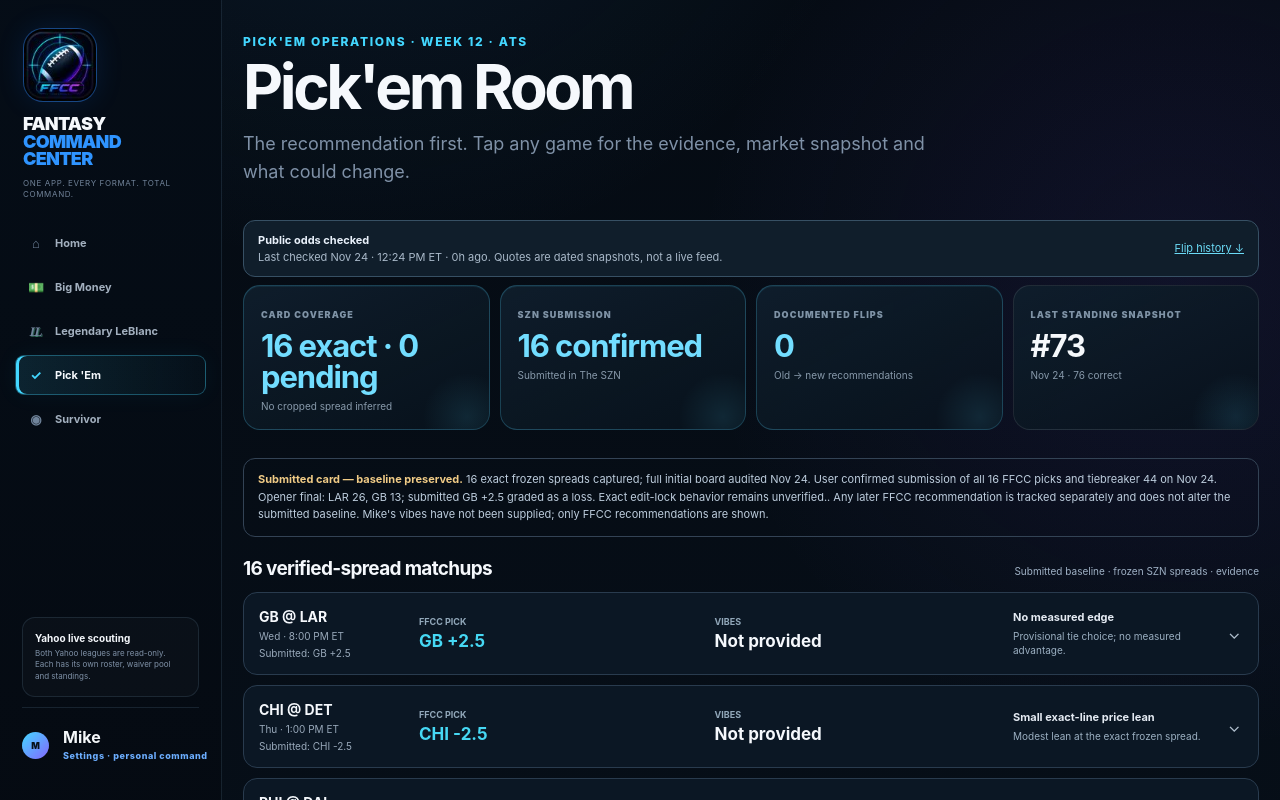
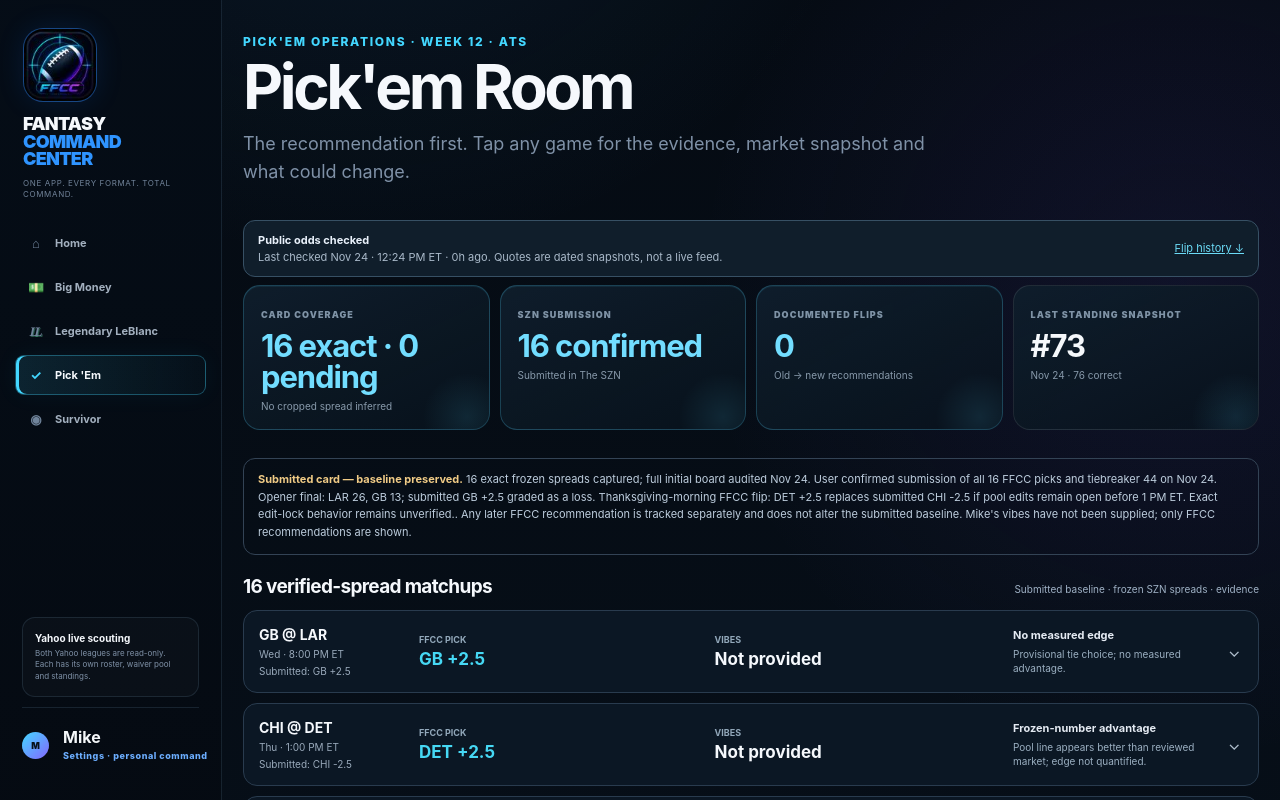
Before and after one commit to TipsyAntler/fantasy-command-center, a Next.js app: page /pickem/board in a window 1280 px wide. Shown: the top 800 px of the page. Built offline with nearby package versions, Linux system fonts and the light colour scheme.

Commit message:
Flip Week 12 Bears-Lions recommendation to Detroit +2.5

```diff
--- a/data/pickem-week12.ts
+++ b/data/pickem-week12.ts
@@ -5,10 +5,11 @@ export const week12CapturedLabel = "Nov 24 · 9:32 AM ET · user screenshots";
 export const week12ReviewedAt = "2026-11-24T12:24:00-05:00";
 export const week12ReviewedLabel = "Nov 24 · 12:24 PM ET";
 export const week12PoolName = "The SZN · NFL Super Pick'em · NFL-575";
-export const week12PoolStatus = "16 exact frozen spreads captured; full initial board audited Nov 24. User confirmed submission of all 16 FFCC picks and tiebreaker 44 on Nov 24. Opener final: LAR 26, GB 13; submitted GB +2.5 graded as a loss. Exact edit-lock behavior remains unverified.";
-export const week12MarketAsOf = "Full 16-game initial board audit remains Nov 24 at 12:24 PM ET. Opener-only refresh Nov 25 at 3:16 PM ET: final official designations and current exact-line market were rechecked without advancing the full-board review timestamp. Rams ruled out Steve Avila, Coleman Shelton and Terrance Ferguson; Green Bay listed eight questionable including Josh Jacobs, Micah Parsons, Sean Rhyan and Kevin Zeitler. At 2:45 PM ET, LineSmart showed DraftKings GB +2.5 -104/LAR -2.5 -115, Hard Rock -110/-110 and FanDuel GB +2.5 -105/LAR -2.5 -115. Proportional de-vig across those three pairs produces only a slight Rams shade (roughly 50.8%), which remains effectively balanced and does not clear the threshold to overturn submitted GB +2.5. No recommendation flip. Sources: https://www.therams.com/team/injury-report/ ; https://www.packers.com/news/packers-list-eight-questionable-vs-rams-week-12-injury-report ; https://linesmart.app/nfl/games/green-bay-packers-at-los-angeles-rams-2026-11-25/ .";
+export const week12PoolStatus = "16 exact frozen spreads captured; full initial board audited Nov 24. User confirmed submission of all 16 FFCC picks and tiebreaker 44 on Nov 24. Opener final: LAR 26, GB 13; submitted GB +2.5 graded as a loss. Thanksgiving-morning FFCC flip: DET +2.5 replaces submitted CHI -2.5 if pool edits remain open before 1 PM ET. Exact edit-lock behavior remains unverified.";
+export const week12MarketAsOf = "Full 16-game initial board audit remains Nov 24 at 12:24 PM ET. Opener-only refresh Nov 25 at 3:16 PM ET: final official designations and current exact-line market were rechecked without advancing the full-board review timestamp. Rams ruled out Steve Avila, Coleman Shelton and Terrance Ferguson; Green Bay listed eight questionable including Josh Jacobs, Micah Parsons, Sean Rhyan and Kevin Zeitler. At 2:45 PM ET, LineSmart showed DraftKings GB +2.5 -104/LAR -2.5 -115, Hard Rock -110/-110 and FanDuel GB +2.5 -105/LAR -2.5 -115. Proportional de-vig across those three pairs produces only a slight Rams shade (roughly 50.8%), which remains effectively balanced and does not clear the threshold to overturn submitted GB +2.5. No recommendation flip. Thanksgiving-morning game-specific refresh Nov 26 at 7:25 AM ET: CHI-DET consensus moved from CHI -2.5 to roughly CHI -1/-1.5, making the frozen DET +2.5 side one to 1.5 points better than the current standard market. FFCC flips CHI -2.5 → DET +2.5; full-board reviewedAt remains Nov 24. Sources: https://www.therams.com/team/injury-report/ ; https://www.packers.com/news/packers-list-eight-questionable-vs-rams-week-12-injury-report ; https://linesmart.app/nfl/games/green-bay-packers-at-los-angeles-rams-2026-11-25/ ; https://fantasydata.com/nfl/odds ; https://lasvegassportsbetting.com/live-odds-and-scores/nfl-football-betting-odds-and-scores/ .";
 export const week12Standing = {correct:76,rank:73,leaderCorrect:96,note:"User screenshot Nov 24; 7th place 92. Week 12 opener result recorded separately; overall pool standing not advanced without a verified pool update."};
 export const week12Results = {"GB-LAR":{finalScore:"LAR 26, GB 13",submittedPick:"GB +2.5",atsResult:"loss",gradedAt:"2026-11-26T00:31:00-05:00",source:"NFL final plus Reuters and Rams official recap"}} as const;
+export const week12RecommendationChanges = [{"game":"CHI-DET","changedAt":"2026-11-26T07:25:00-05:00","oldPick":"CHI -2.5","newPick":"DET +2.5","reason":"Current standard market moved to CHI -1/-1.5, giving the frozen Detroit side a one to 1.5-point number advantage.","submittedCardChanged":false}] as const;
 export const week12SubmittedCard = {confirmedDate:"2026-11-24",confirmationSource:"User message: Submitted (in response to all 16 FFCC sides and tiebreaker 44)",picks:{"GB-LAR":"GB +2.5","CHI-DET":"CHI -2.5","PHI-DAL":"DAL -8.5","KC-BUF":"KC +3.5","DEN-PIT":"PIT +3.5","NO-CIN":"NO +10.5","NYG-IND":"NYG -6.5","NYJ-MIA":"NYJ -3.5","ATL-MIN":"ATL +7.5","TEN-JAX":"TEN +14.5","BAL-HOU":"HOU -6.5","NE-LAC":"NE +1.5","WAS-ARI":"ARI +7.5","SEA-SF":"SEA +3.5","LV-CLE":"LV +4.5","CAR-TB":"CAR +3.5"} as Record<string,string>,tiebreaker:"44",note:"Immutable user-confirmed baseline; subsequent FFCC advice does not alter submitted picks."};
 export const week12PendingPoolGames: {day:string;kickoff:string;away:string;home:string;mikeVibe:string;reason:string}[] = [];
 export const week12Tiebreaker = {matchup:"CAR @ TB",earlyFfccTarget:"44",currentMarketTotal:"43.5 (Nov 24 market audit)",note:"User confirmed submission of 44 on Nov 24. Subsequent advice is separate; exact pool tiebreaker edit deadline not verified."};
@@ -35,17 +36,17 @@ export const week12PoolGames: Week9PoolGame[] = [
     "kickoff": "1:00 PM",
     "away": "CHI",
     "home": "DET",
-    "poolPick": "CHI",
-    "poolLine": -2.5,
+    "poolPick": "DET",
+    "poolLine": 2.5,
     "mikeVibe": "Not provided",
     "poolFavorite": "CHI",
     "poolSpread": 2.5,
-    "marketLabel": "Nov 24 VegasInsider: CHI -2.5 (-114) / DET +2.5 (-106), total 55.5; The Odds Gap 14-book board at 11:32 AM ET showed the same spread.",
+    "marketLabel": "Nov 26 7:25 AM ET refresh: current boards center on CHI -1 to -1.5, while the frozen pool line remains CHI -2.5 / DET +2.5. That gives Detroit one to 1.5 points beyond the current standard market.",
     "marketTotal": 55.5,
     "confidence": 1,
-    "signal": "SMALL EXACT-LINE PRICE LEAN",
-    "rationale": "The exact-line price favors Chicago, but not enough to claim a calibrated cover edge.",
-    "watch": "Recheck official injuries, weather and exact-line prices while pool edits remain possible; final injury designations pending."
+    "signal": "FROZEN-NUMBER ADVANTAGE · UNCALIBRATED SIZE",
+    "rationale": "FFCC flip: DET +2.5 replaces CHI -2.5. The market moved one to 1.5 points toward Detroit, so the frozen pool number now favors the Lions relative to current consensus; no cover probability is invented.",
+    "watch": "Change the submitted side only if The SZN edits remain open before the 1 PM ET kickoff. Chicago ruled out Roschon Johnson, Kyler Gordon and Elijah Hicks; Detroit has no equivalent new offensive absence driving a reversal."
   },
   {
     "day": "Thu",
```
